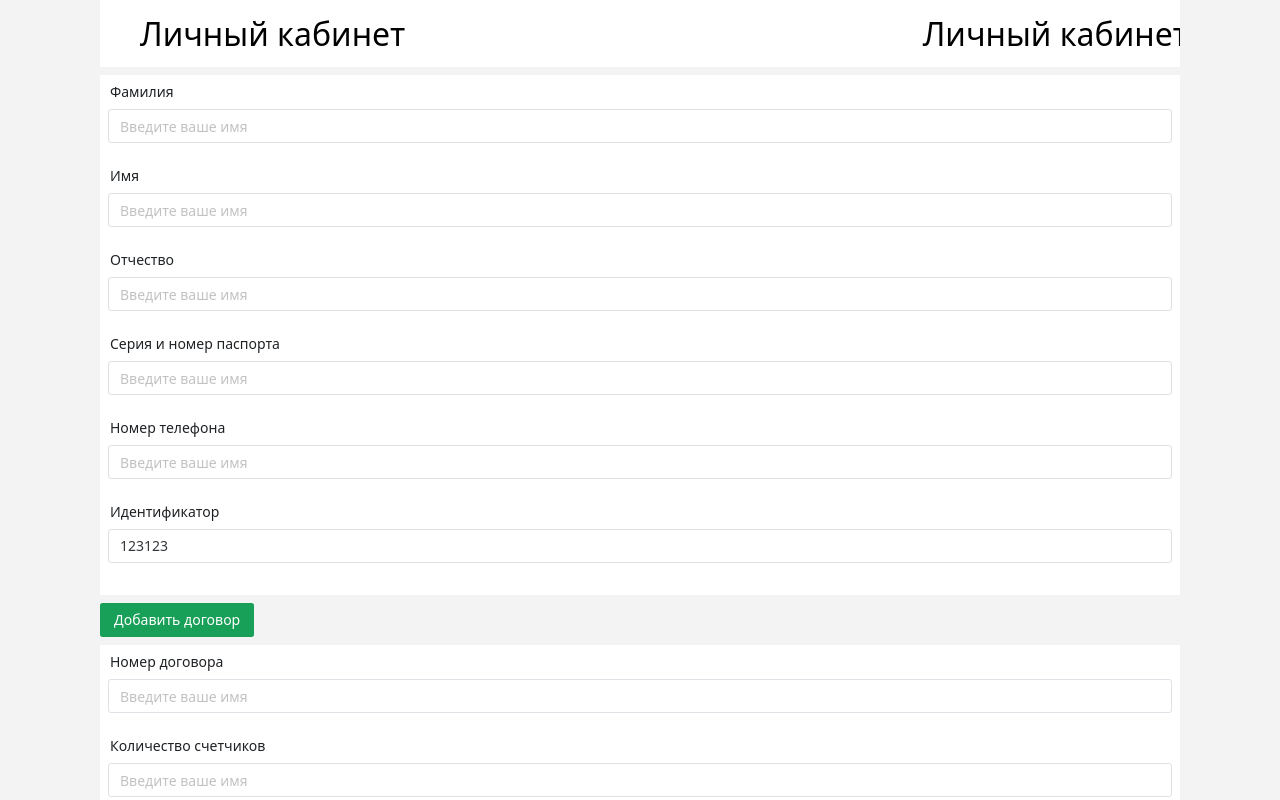
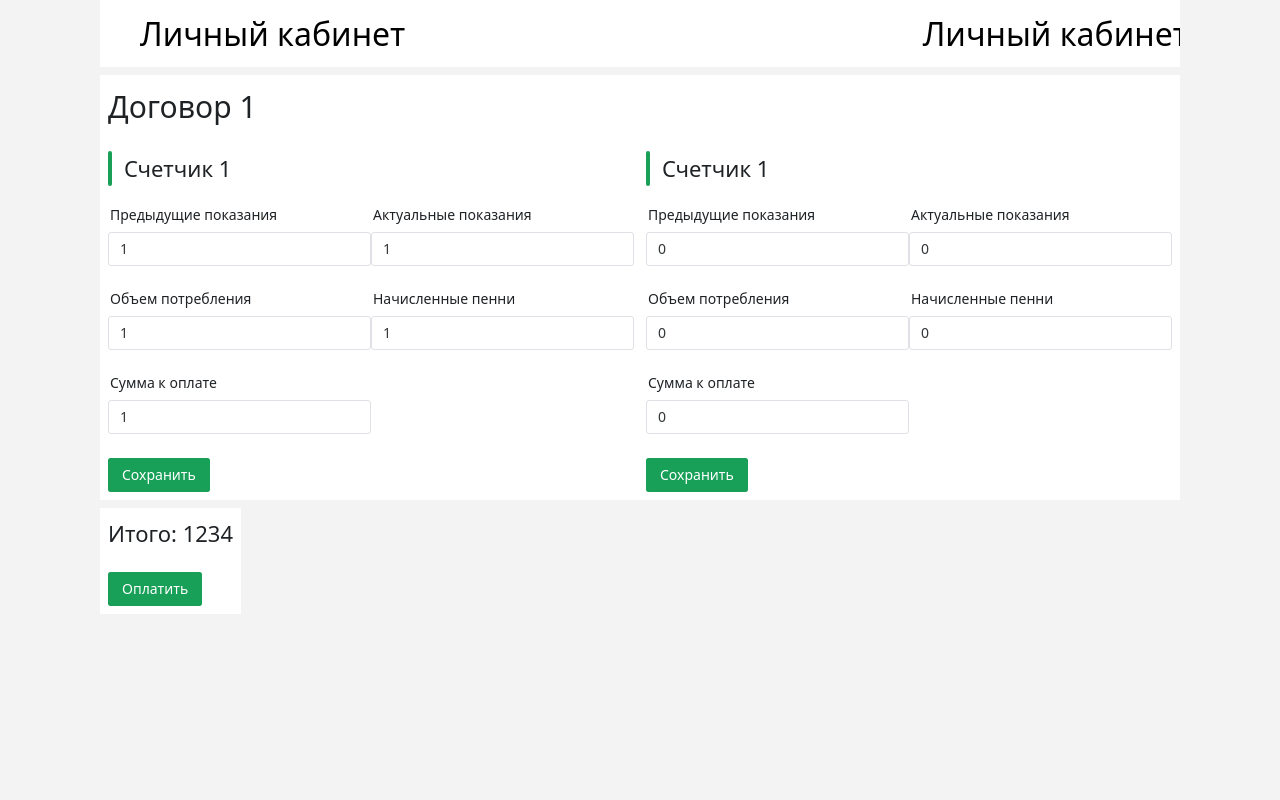
Before and after one commit to baturinskayaap/StPr, a Vue app: page / in a window 1280 px wide. Shown: the top 800 px of the page. Built offline with nearby package versions, Linux system fonts and the light colour scheme; some icons are missing.

Commit message:
counter.js

```diff
--- a/src/App.vue
+++ b/src/App.vue
@@ -1,10 +1,10 @@
 <script setup>
 import HeaderCmp from './components/HeaderCmp.vue'
-// import ClientView from './view/ClientView.vue'
-import AdminUserInfoView from './view/AdminUserInfoView.vue'
+import ClientView from './view/ClientView.vue'
+// import AdminUserInfoView from './view/AdminUserInfoView.vue'
 </script>
 
 <template>
   <HeaderCmp />
-  <AdminUserInfoView />
+  <ClientView />
 </template>
--- a/src/components/MeterToClientCmp.vue
+++ b/src/components/MeterToClientCmp.vue
@@ -2,28 +2,28 @@
   <n-h2 prefix="bar"> Счетчик 1 </n-h2>
   <n-grid cols="1 s:1 m:2 " responsive="screen">
     <n-grid-item>
-      <n-form-item label="Предыдущие показания" path="name">
-        <n-input v-model:value="formData.name" placeholder="1" />
+      <n-form-item label="Предыдущие показания">
+        <n-input v-model:value="meterData.prevReading" />
       </n-form-item>
     </n-grid-item>
     <n-grid-item>
-      <n-form-item label="Актуальные показания" path="name">
-        <n-input v-model:value="formData.name" placeholder="2" />
+      <n-form-item label="Актуальные показания">
+        <n-input v-model:value="meterData.prevReading" />
       </n-form-item>
     </n-grid-item>
     <n-grid-item>
-      <n-form-item label="Объем потребления" path="name">
-        <n-input v-model:value="formData.name" placeholder="3" />
+      <n-form-item label="Объем потребления">
+        <n-input v-model:value="meterData.prevReading" />
       </n-form-item>
     </n-grid-item>
     <n-grid-item>
-      <n-form-item label="Начисленные пенни" path="name">
-        <n-input v-model:value="formData.name" placeholder="4" />
+      <n-form-item label="Начисленные пенни">
+        <n-input v-model:value="meterData.prevReading" />
       </n-form-item>
     </n-grid-item>
     <n-grid-item>
-      <n-form-item label="Сумма к оплате" path="name">
-        <n-input v-model:value="formData.name" placeholder="4" />
+      <n-form-item label="Сумма к оплате">
+        <n-input v-model:value="meterData.prevReading" />
       </n-form-item>
     </n-grid-item>
   </n-grid>
@@ -31,17 +31,20 @@
 </template>
 
 <script setup>
-import { ref } from 'vue'
+import { store } from '../stores/counter'
 import { NFormItem, NInput, NButton, NH2 } from 'naive-ui'
 
-const formData = ref({
-  name: '',
-  email: '',
-  country: null,
-  agreement: false,
+const props = defineProps({
+  meterId: Number,
+  contractId: Number,
 })
 
+const meterData = store.contracts
+  .find((c) => c.id === props.contractId)
+  ?.meters // Теперь здесь массив объектов, а не ID
+  .find((m) => m.id === props.meterId)
+
 const handleSubmit = () => {
-  console.log('Отправленные данные:', formData.value)
+  store.updateMeter(props.contractId, meterData)
 }
 </script>
--- a/src/stores/counter.js
+++ b/src/stores/counter.js
@@ -1,12 +1,83 @@
-import { ref, computed } from 'vue'
-import { defineStore } from 'pinia'
+import { reactive } from 'vue'
 
-export const useCounterStore = defineStore('counter', () => {
-  const count = ref(0)
-  const doubleCount = computed(() => count.value * 2)
-  function increment() {
-    count.value++
-  }
+export const store = reactive({
+  // Пользователи
+  users: [
+    {
+      id: '123',
+      lastName: 'Пупкин',
+      firstName: 'Вася',
+      middleName: 'Олегович',
+      passport: '12123',
+      phone: '123123',
+      code: '123123',
+      contracts: [1, 2],
+    },
+  ],
 
-  return { count, doubleCount, increment }
+  // Договоры
+  contracts: [
+    {
+      id: 1,
+      meters: [
+        // Непосредственно храним объекты счетчиков
+        {
+          id: 1,
+          prevReading: 1,
+          currentReading: 0,
+          consumption: 0,
+          penalty: 0,
+          amount: 0,
+        },
+        {
+          id: 2,
+          prevReading: 0,
+          currentReading: 0,
+          consumption: 0,
+          penalty: 0,
+          amount: 0,
+        },
+      ],
+    },
+    {
+      id: 2,
+      meters: [
+        // Непосредственно храним объекты счетчиков
+        {
+          id: 1,
+          prevReading: 1,
+          currentReading: 0,
+          consumption: 0,
+          penalty: 0,
+          amount: 0,
+        },
+        {
+          id: 2,
+          prevReading: 0,
+          currentReading: 0,
+          consumption: 0,
+          penalty: 0,
+          amount: 0,
+        },
+      ],
+    },
+  ],
+
+  // Методы для работы с данными
+  addContract(userId, newContract) {
+    const user = this.users.find((u) => u.id === userId)
+    if (user) {
+      user.contracts.push(newContract)
+    }
+  },
+
+  updateMeter(contractId, meterData) {
+    const contract = this.contracts.find((c) => c.id === contractId)
+    if (contract) {
+      const meter = contract.meters.find((m) => m.id === meterData.id)
+      if (meter) {
+        Object.assign(meter, meterData)
+      }
+    }
+  },
 })
--- a/src/view/AdminUserInfoView.vue
+++ b/src/view/AdminUserInfoView.vue
@@ -1,7 +1,7 @@
 <template>
   <n-form class="foreground">
     <n-form-item label="Фамилия">
-      <n-input placeholder="Введите ваше имя" />
+      <n-input v-model:value="currentUser.lastName" />
     </n-form-item>
     <n-form-item label="Имя">
       <n-input placeholder="Введите ваше имя" />
@@ -26,10 +26,8 @@
 </template>
 
 <script setup>
-import { ref } from 'vue'
 import { NForm, NFormItem, NInput, NButton } from 'naive-ui'
-
-const inputValue = ref('123123') // Значение по умолчанию
-
-import ContractCmp from '@/components/ContractCmp.vue'
+import { store } from '../stores/counter'
+// import { ref } from 'vue'
+const currentUser = store.users[0] // Для примера берем первого пользователя
 </script>
--- a/src/view/ClientView.vue
+++ b/src/view/ClientView.vue
@@ -3,10 +3,10 @@
     <n-h1>Договор 1</n-h1>
     <n-grid cols="2" responsive="screen" :x-gap="12" :y-gap="8">
       <n-grid-item>
-        <MeterCmp />
+        <MeterCmp :meterId="1" :contractId="1" />
       </n-grid-item>
       <n-grid-item>
-        <MeterCmp />
+        <MeterCmp :meterId="2" :contractId="1" />
       </n-grid-item>
     </n-grid>
   </div>
```
Also changed, not shown: stores/main.js (added), 1 other file (tests, documents, lock files or other folders).
